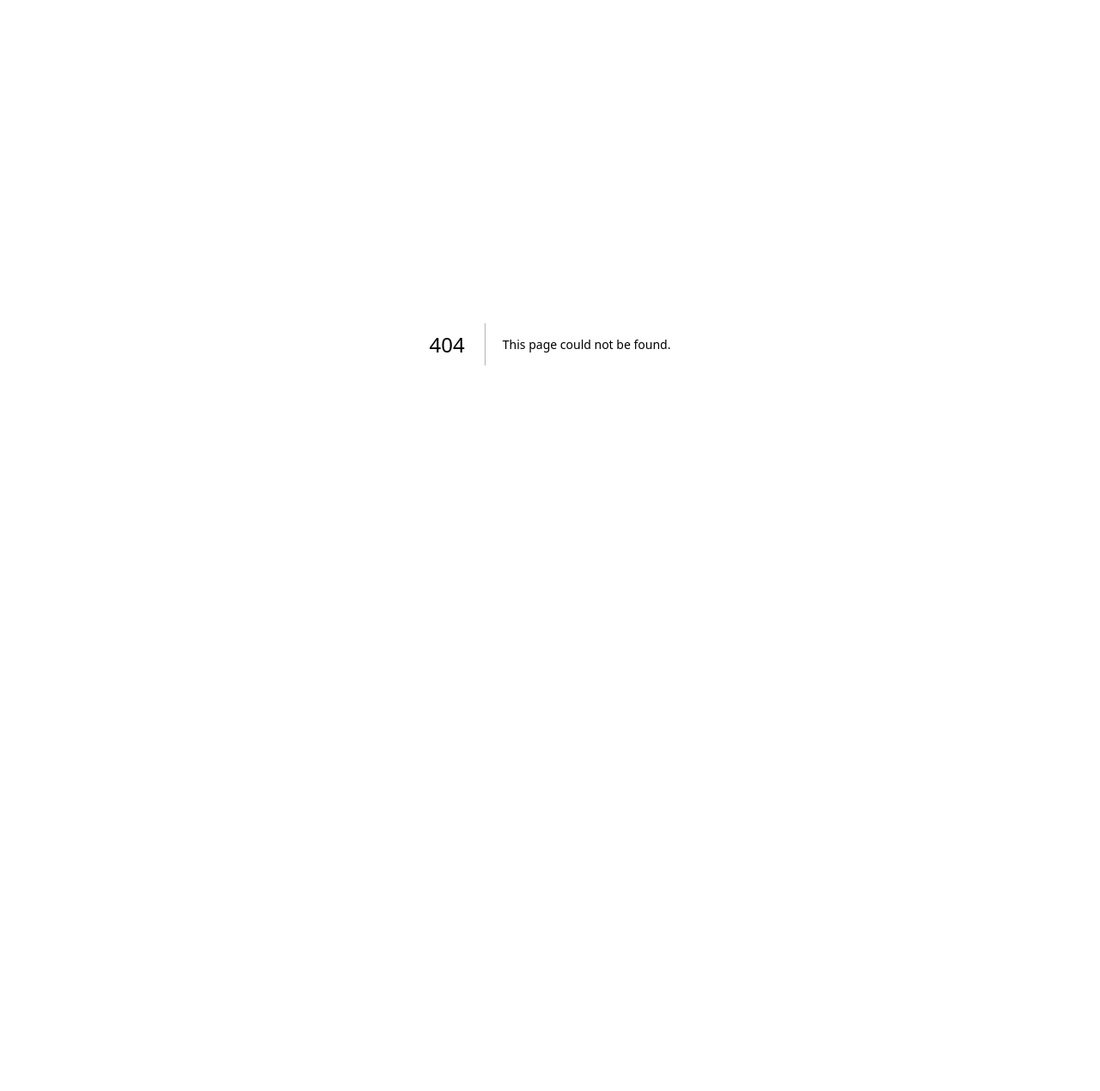
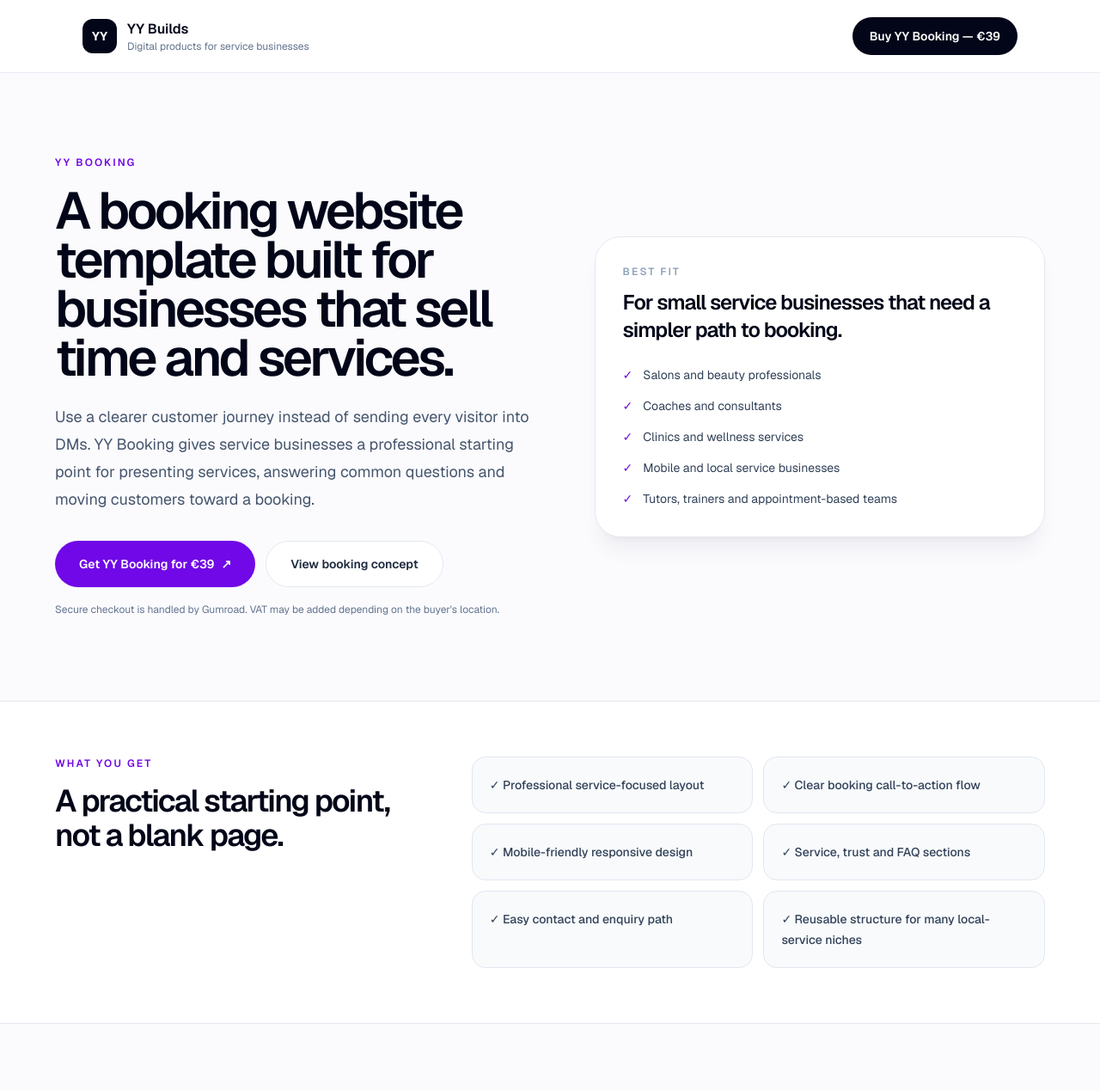
Before and after one commit to hellonexavo/nexavo, a Next.js app: page /booking-template in a window 1280 px wide. Before the commit this address had no page. Shown: the top 1269 px of the page at 86% size. Before the commit the page ends 800 px from the top, so only its background shows below. Built offline with nearby package versions, Linux system fonts and the light colour scheme.

Commit message:
Add focused YY Booking sales landing page

```diff
--- /dev/null
+++ b/app/booking-template/page.tsx
@@ -0,0 +1,86 @@
+import Link from "next/link";
+import { createPageMetadata } from "@/app/lib/seo";
+
+const gumroadUrl = "https://buildsy2.gumroad.com/l/yy-booking";
+
+export const metadata = createPageMetadata({
+  title: "Booking Website Template for Service Businesses | YY Booking",
+  description: "A clean booking website template for salons, coaches, clinics, mobile services and other appointment-based businesses. Launch faster with YY Booking.",
+  path: "/booking-template",
+});
+
+const fits = [
+  "Salons and beauty professionals",
+  "Coaches and consultants",
+  "Clinics and wellness services",
+  "Mobile and local service businesses",
+  "Tutors, trainers and appointment-based teams",
+];
+
+const included = [
+  "Professional service-focused layout",
+  "Clear booking call-to-action flow",
+  "Mobile-friendly responsive design",
+  "Service, trust and FAQ sections",
+  "Easy contact and enquiry path",
+  "Reusable structure for many local-service niches",
+];
+
+export default function BookingTemplatePage() {
+  return (
+    <main className="min-h-screen bg-[#fbfbfe] text-slate-950">
+      <header className="border-b border-slate-200/80 bg-white">
+        <div className="mx-auto flex max-w-6xl items-center justify-between px-5 py-5 sm:px-6 lg:px-8">
+          <Link href="/" className="flex items-center gap-3" aria-label="YY Builds home">
+            <span className="grid h-10 w-10 place-items-center rounded-xl bg-slate-950 text-sm font-bold text-white">YY</span>
+            <span><span className="block font-semibold">YY Builds</span><span className="block text-xs text-slate-500">Digital products for service businesses</span></span>
+          </Link>
+          <a href={gumroadUrl} className="rounded-full bg-slate-950 px-5 py-3 text-sm font-semibold text-white">Buy YY Booking — €39</a>
+        </div>
+      </header>
+
+      <section className="px-5 py-16 sm:px-6 sm:py-20 lg:px-8 lg:py-24">
+        <div className="mx-auto grid max-w-6xl gap-12 lg:grid-cols-[1.05fr_.95fr] lg:items-center">
+          <div>
+            <p className="text-xs font-semibold uppercase tracking-[0.18em] text-violet-700">YY Booking</p>
+            <h1 className="mt-5 max-w-3xl text-5xl font-semibold leading-[0.95] tracking-[-0.055em] sm:text-6xl">A booking website template built for businesses that sell time and services.</h1>
+            <p className="mt-6 max-w-2xl text-lg leading-8 text-slate-600">Use a clearer customer journey instead of sending every visitor into DMs. YY Booking gives service businesses a professional starting point for presenting services, answering common questions and moving customers toward a booking.</p>
+            <div className="mt-8 flex flex-col gap-3 sm:flex-row">
+              <a href={gumroadUrl} className="inline-flex items-center justify-center rounded-full bg-violet-700 px-7 py-4 text-sm font-semibold text-white">Get YY Booking for €39 <span className="ml-2">↗</span></a>
+              <Link href="/portfolio/booking" className="inline-flex items-center justify-center rounded-full border border-slate-200 bg-white px-7 py-4 text-sm font-semibold text-slate-800">View booking concept</Link>
+            </div>
+            <p className="mt-4 text-xs leading-5 text-slate-500">Secure checkout is handled by Gumroad. VAT may be added depending on the buyer&apos;s location.</p>
+          </div>
+
+          <div className="rounded-[30px] border border-slate-200 bg-white p-6 shadow-xl shadow-slate-900/5 sm:p-8">
+            <p className="text-xs font-semibold uppercase tracking-[0.18em] text-slate-400">Best fit</p>
+            <h2 className="mt-3 text-2xl font-semibold tracking-[-0.04em]">For small service businesses that need a simpler path to booking.</h2>
+            <ul className="mt-6 space-y-3">
+              {fits.map((item) => <li key={item} className="flex gap-3 text-sm leading-6 text-slate-700"><span className="text-violet-700">✓</span><span>{item}</span></li>)}
+            </ul>
+          </div>
+        </div>
+      </section>
+
+      <section className="border-y border-slate-200 bg-white px-5 py-16 sm:px-6 lg:px-8">
+        <div className="mx-auto max-w-6xl">
+          <div className="grid gap-10 lg:grid-cols-[.8fr_1.2fr]">
+            <div><p className="text-xs font-semibold uppercase tracking-[0.18em] text-violet-700">What you get</p><h2 className="mt-4 text-4xl font-semibold tracking-[-0.05em]">A practical starting point, not a blank page.</h2></div>
+            <div className="grid gap-3 sm:grid-cols-2">
+              {included.map((item) => <div key={item} className="rounded-2xl border border-slate-200 bg-slate-50 p-5 text-sm font-medium leading-6 text-slate-700">✓ {item}</div>)}
+            </div>
+          </div>
+        </div>
+      </section>
+
+      <section className="px-5 py-16 sm:px-6 lg:px-8 lg:py-20">
+        <div className="mx-auto max-w-4xl rounded-[30px] bg-slate-950 p-8 text-white sm:p-12">
+          <p className="text-xs font-semibold uppercase tracking-[0.18em] text-violet-300">Launch faster</p>
+          <h2 className="mt-4 text-4xl font-semibold tracking-[-0.05em] sm:text-5xl">Stop rebuilding the same booking website from zero.</h2>
+          <p className="mt-5 max-w-2xl text-base leading-7 text-white/60">Start with a polished service-business structure, adapt the content to your niche and connect the booking tool that fits your workflow.</p>
+          <a href={gumroadUrl} className="mt-8 inline-flex items-center justify-center rounded-full bg-white px-7 py-4 text-sm font-semibold text-slate-950">Buy YY Booking — €39 <span className="ml-2">→</span></a>
+        </div>
+      </section>
+    </main>
+  );
+}
```
